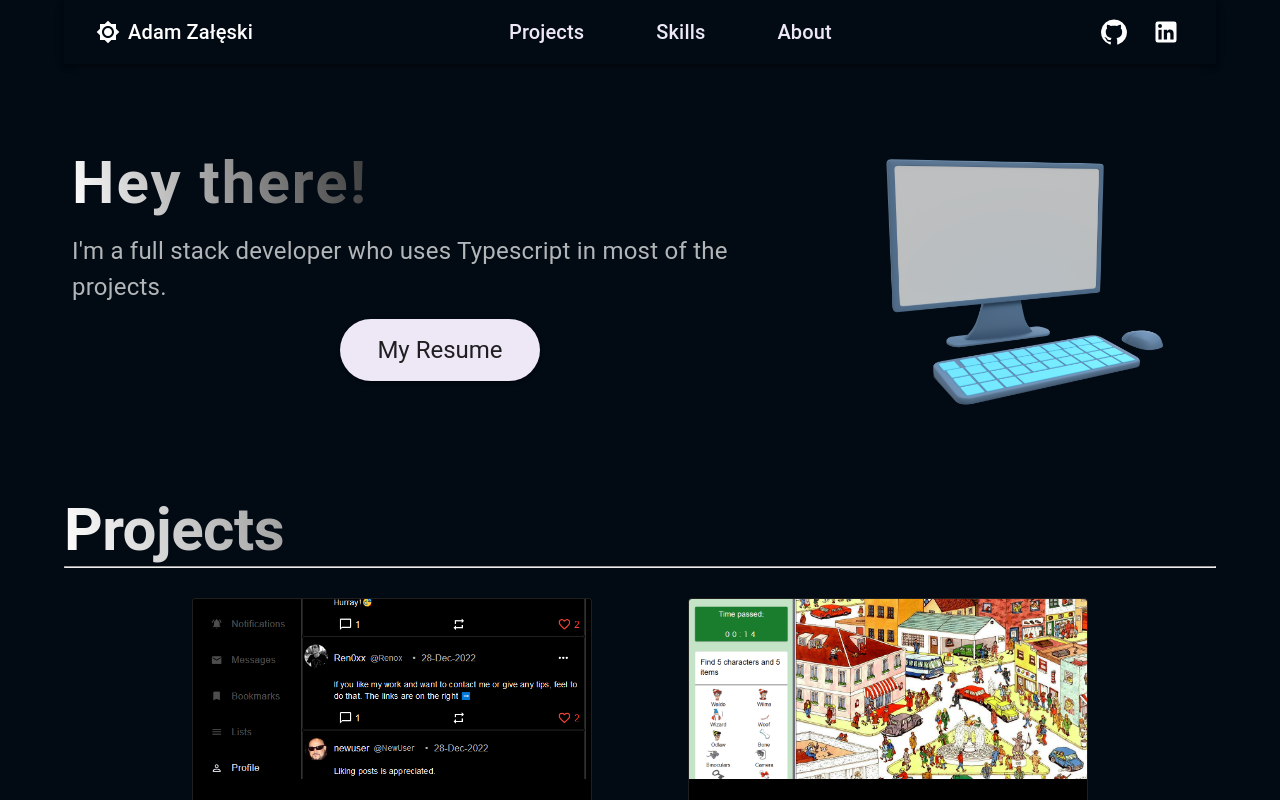
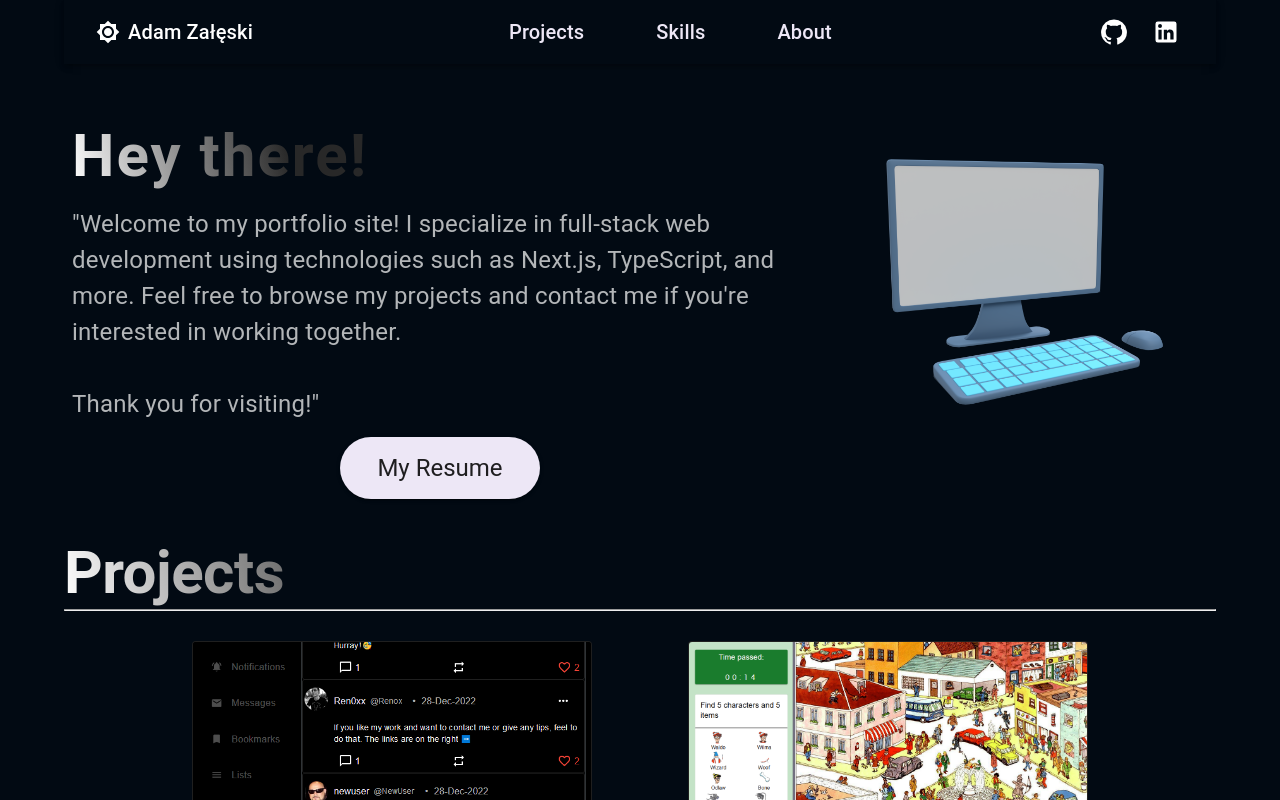
Before and after one commit to Ren0xx/portfolio, a Next.js app: page / in a window 1280 px wide. Shown: the top 800 px of the page. Built offline with nearby package versions, Linux system fonts and the light colour scheme.

Commit message:
Text and theme changes.

```diff
--- a/src/components/Welcome.tsx
+++ b/src/components/Welcome.tsx
@@ -17,15 +17,23 @@ const Welcome = () => {
                         gap: "0.9em",
                         padding: "0.5em",
                     }}>
-                    <Typography sx={{ letterSpacing: 2 }} variant='h2'>
+                    <Typography
+                        sx={{ letterSpacing: 2, mt: "0.8em" }}
+                        variant='h2'>
                         Hey there!
                     </Typography>
                     <Typography
                         sx={{ fontSize: "1.5em" }}
                         variant='body1'
                         color='text.secondary'>
-                        I&apos;m a full stack developer who uses Typescript in
-                        most of the projects.
+                        "Welcome to my portfolio site! I specialize in
+                        full-stack web development using technologies such as
+                        Next.js, TypeScript, and more. Feel free to browse my
+                        projects and contact me if you're interested in working
+                        together.
+                        <br />
+                        <br />
+                        Thank you for visiting!"
                     </Typography>
                     <Button
                         component={Link}
--- a/src/styles/theme/themes.ts
+++ b/src/styles/theme/themes.ts
@@ -26,7 +26,7 @@ export const darkTheme = createTheme({
           fontSize: '1.2rem',
         },
         h2: {
-          background: "-webkit-linear-gradient(15deg, rgba(255,255,255,1) 0%, rgba(20,20,20,1) 50%)",
+          background: "-webkit-linear-gradient(15deg, rgba(255,255,255,1) 0%, rgba(40,40,40,1) 30%)",
           WebkitBackgroundClip: "text",
           WebkitTextFillColor: "transparent",
           fontWeight: "700"
@@ -59,7 +59,7 @@ export const lightTheme = createTheme({
           fontSize: '1.2rem',
         },
         h2: {
-          background: "-webkit-linear-gradient(15deg, rgba(0,0,0,1) 0%, rgba(235,235,235,1) 60%)",
+          background: "-webkit-linear-gradient(15deg, rgba(0,0,0,1) 0%, rgba(200,200,200,1) 60%)",
           WebkitBackgroundClip: "text",
           WebkitTextFillColor: "transparent",
           fontWeight: "700"
```
Also changed, not shown: 1 other file (tests, documents, lock files or other folders).
